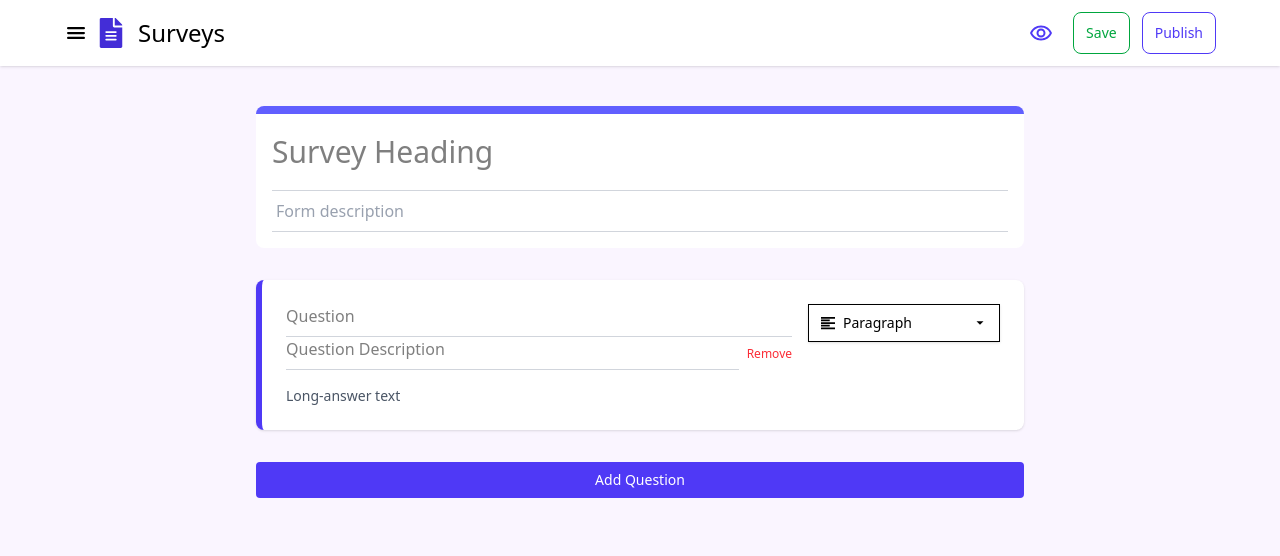
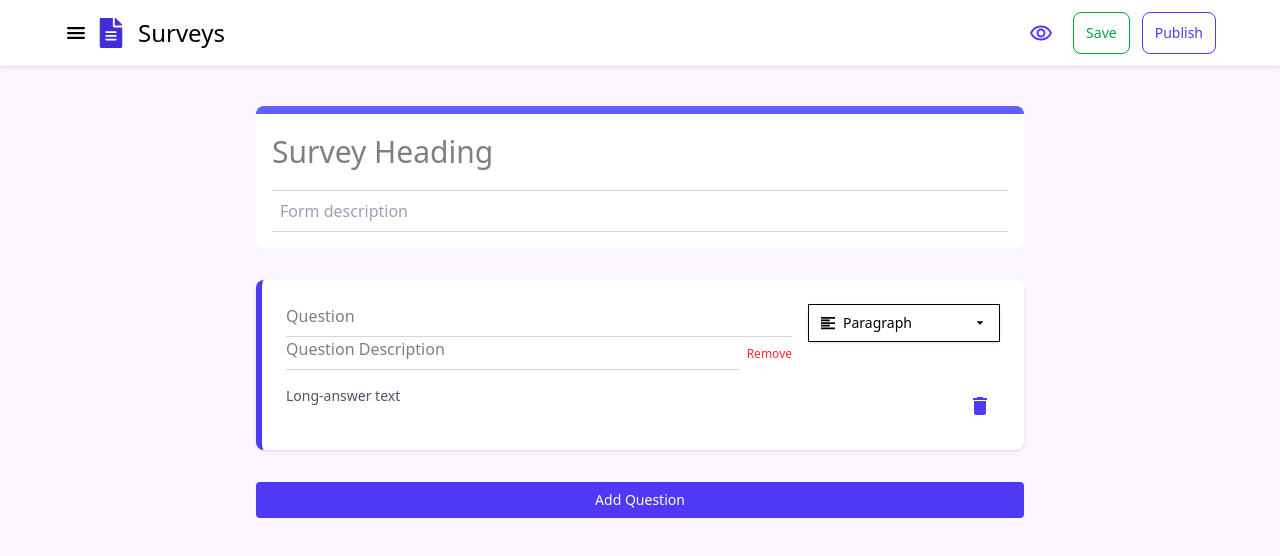
Before and after one commit to mtiwarioffbeat/survey, a Next.js app: page /dashboard/survey/1 in a window 1280 px wide. Shown: the top 556 px of the page. Built offline with nearby package versions, Linux system fonts and the light colour scheme.

Commit message:
Add delete button and handle description error in survey heading

```diff
--- a/src/components/dashboard/form/Question.tsx
+++ b/src/components/dashboard/form/Question.tsx
@@ -8,6 +8,8 @@ import { RxCross1 } from "react-icons/rx";
 import { useAppDispatch } from "@/hooks/reduxhooks";
 import { setUpdateQuestion } from "@/redux/SurveySlice/SurveySlice";
 import type { Survey } from "@/types/survey";
+import Tooltip from "@/components/Tooltip";
+import { MdDelete } from "react-icons/md";
 
 const options: Survey["QuestionType"][] = [
   { name: "Paragraph", description: null },
@@ -56,8 +58,19 @@ export default function Question({ index, data }: Props) {
     updateQuestion({ choices: newChoices });
   };
 
+  const [visible, setVisible] = useState(true);
+  const removeElement = () => {
+    console.log("remove element")
+    setVisible((prev) => !prev);
+  };
+
+
+
+
   return (
     <div>
+      {visible && (
+
         <div className="rounded-lg items-center border-l-6 border-indigo-600 bg-white p-6 shadow">
           <div className="flex gap-4 justify-between">
             <div className="flex flex-col w-full">
@@ -152,7 +165,21 @@ export default function Question({ index, data }: Props) {
 
           {/* Main UI based on question type */}
           <div className="mt-4 text-sm text-gray-600 space-y-2">
-          {data.type.name === "Paragraph" && <p>Long-answer text</p>}
+
+            {data.type.name === "Paragraph" &&
+              <div className="flex justify-between">
+                <div>
+                  <p>Long-answer text</p>
+                </div>
+                <div className="grid grid-flow-col justify-items-end">
+                  <button onClick={() => removeElement()} className=" flex items-center justify-center cursor-pointer rounded-full p-2 hover:bg-[#faf5ff] group">
+                    <MdDelete size={24} className="text-indigo-600" />
+                    <Tooltip text="Delete" />
+                  </button>
+                </div>
+
+              </div>
+            }
 
             {["Multiple choice", "Checkboxes", "Drop-down"].includes(
               data.type.name
@@ -215,6 +242,8 @@ export default function Question({ index, data }: Props) {
                       )}
                     </div>
                   ))}
+                  <div className="flex justify-between items-center">
+                    <div>
                       <button
                         onClick={addOption}
                         className="cursor-pointer hover:bg-white shadow px-2 py-1 text-xs"
@@ -222,9 +251,18 @@ export default function Question({ index, data }: Props) {
                         Add Option
                       </button>
                     </div>
+                    <div className="grid grid-flow-col justify-items-end">
+                      <button onClick={() => removeElement()} className=" flex items-center justify-center cursor-pointer rounded-full p-2 hover:bg-[#faf5ff] group">
+                        <MdDelete size={24} className="text-indigo-600" />
+                        <Tooltip text="Delete" />
+                      </button>
+                    </div>
+                  </div>
+                </div>
               )}
           </div>
         </div>
+      )}
     </div>
   );
 }
--- a/src/components/dashboard/form/SurveyHeading.tsx
+++ b/src/components/dashboard/form/SurveyHeading.tsx
@@ -6,29 +6,30 @@ import { setSurvey } from "@/redux/SurveySlice/SurveySlice";
 
 export default function SurveyHeading() {
   const dispatch = useAppDispatch();
-  const survey  = useAppSelector((store) => store.survey);
+  const survey = useAppSelector((store) => store.survey);
 
   const [localName, setLocalName] = useState(survey.name || "");
   const [localDesc, setLocalDesc] = useState(survey.description || "");
 
   const descRef = useRef<HTMLDivElement>(null);
 
-//   redx
+  // Update Redux whenever local state changes
   useEffect(() => {
     dispatch(setSurvey({ name: localName, description: localDesc }));
-
   }, [localName, localDesc, dispatch]);
 
-  // keep local state in sync with Redux if changed elsewhere
-//   useEffect(() => {
-//     setLocalName(survey.name || "");
-//     setLocalDesc(survey.description || "");
-//   }, [survey.name, survey.description]);
+  // Initialize description from Redux (only when loading survey)
+  useEffect(() => {
+    if (descRef.current && survey.description && survey.description !== descRef.current.innerText) {
+      descRef.current.innerText = survey.description;
+      setLocalDesc(survey.description);
+    }
+  }, [survey.description]);
 
   return (
     <div>
       <div className="bg-white px-4 items-center border-t-8 border-indigo-500 rounded-lg">
-        {/* surv title */}
+        {/* Survey title */}
         <input
           className="text-3xl font-medium outline-none my-5 w-full"
           placeholder="Survey Heading"
@@ -38,25 +39,23 @@ export default function SurveyHeading() {
 
         <hr className="text-gray-300" />
 
-        {/* div*/}
+        {/* Survey description */}
+        <div className="relative">
           <div
             ref={descRef}
-          className="outline-none text-gray-700 min-h-[40px] py-2"
+            className="outline-none text-gray-700 min-h-[40px] py-2 w-full"
             role="textbox"
             aria-label="Survey description"
             contentEditable
             suppressContentEditableWarning
-          onInput={(e) =>
-            setLocalDesc((e.target as HTMLDivElement).innerText)
-          }
-        >
-          {localDesc || ""}
+            onInput={(e) => setLocalDesc((e.target as HTMLDivElement).innerText)}
+          />
+          {(!localDesc || localDesc.trim() === "") && (
+            <span className="absolute left-2 top-2 text-gray-400 pointer-events-none">
+              Form description
+            </span>
+          )}
         </div>
-        {localDesc === "" && (
-          <div className="absolute text-gray-400 pointer-events-none -mt-8 ml-1">
-            Form description
-          </div>
-        )}
 
         <hr className="text-gray-300 p-2" />
       </div>
```
Lines whose indentation alone changed are shown as unchanged.
